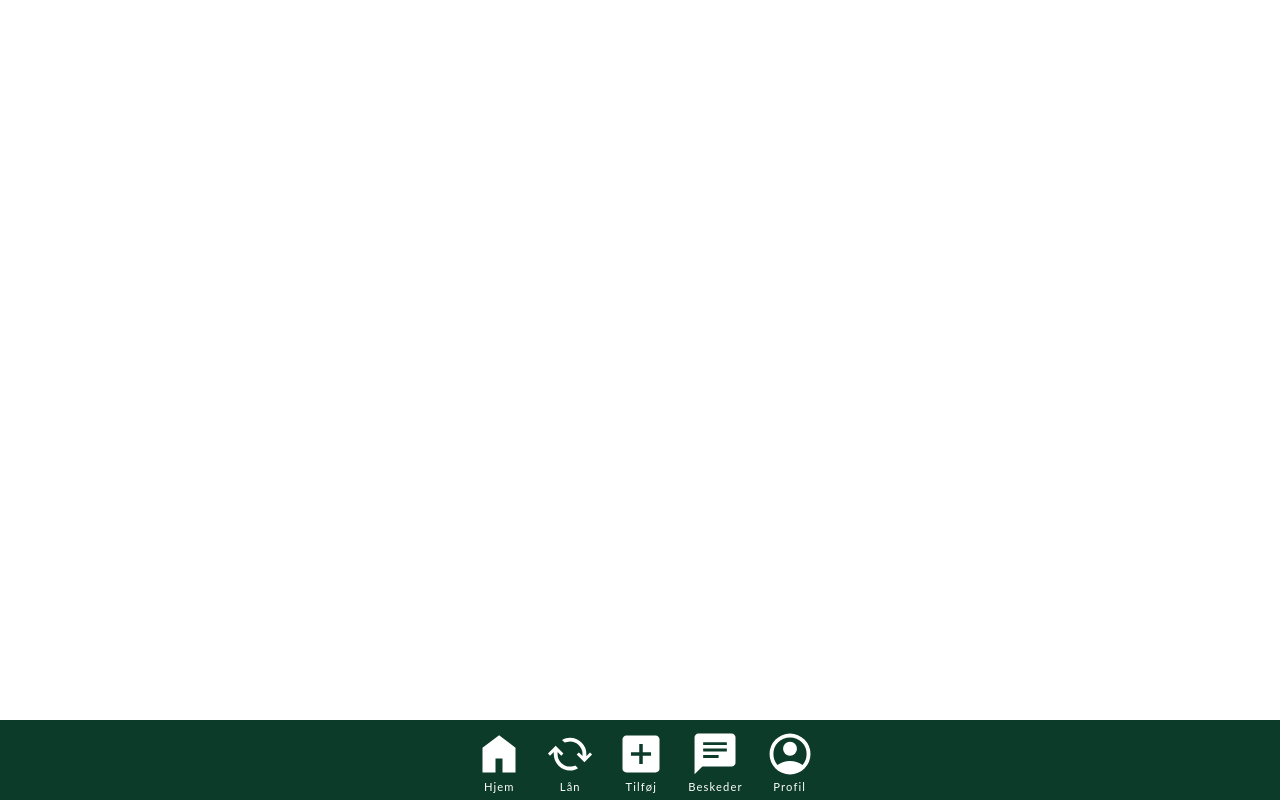
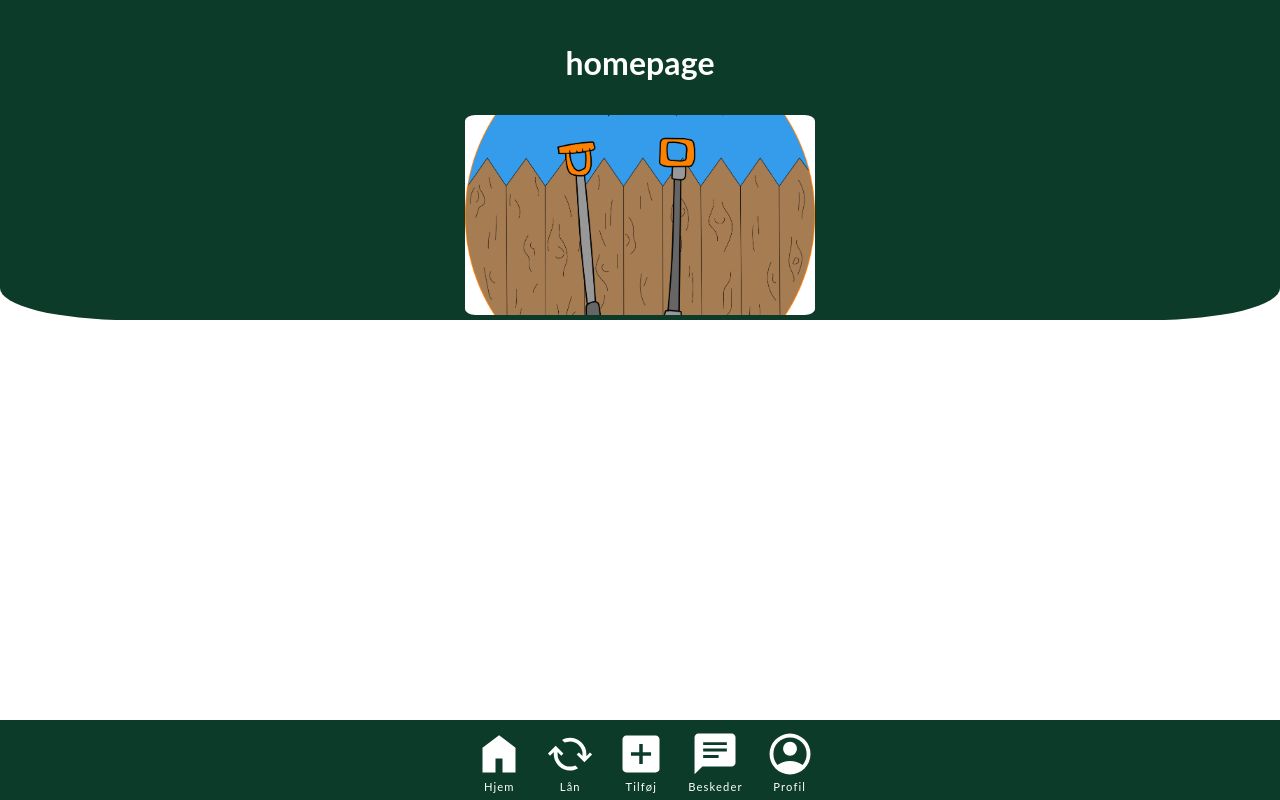
Before and after one commit to kdk97/havenem, a React (Create React App) app: page /hjem in a window 1280 px wide. Built offline with nearby package versions, Linux system fonts and the light colour scheme; no server answers; sample sign-in values are in the browser's storage.

Commit message:
searchbar

```diff
--- a/src/pages/CreatePostPage.js
+++ b/src/pages/CreatePostPage.js
@@ -1,5 +1,7 @@
 import SelectPostImage from "../components/SelectPostImage"
 import React from 'react'
+import SearchBar from "../components/SearchBar";
+
 
 export default function CreatePostPage() {
 
--- a/src/pages/FrontPage.js
+++ b/src/pages/FrontPage.js
@@ -6,6 +6,8 @@ export default function FrontPage() {
 
 
     return(
+      <section className="page">
+
         <div className="grid-container">
           <img className="logo" src={logo} alt="skovl-logo" />
           <button>
@@ -15,5 +17,6 @@ export default function FrontPage() {
             <Link to="/log-ind">Log ind</Link>
           </button>
           </div>
+          </section>
     )
 }
--- a/src/pages/HomePage.js
+++ b/src/pages/HomePage.js
@@ -1,11 +1,18 @@
 import { useEffect, useState } from "react";
+import logo from "../assets/img/skovl-logo.png"
 
 
 
 export default function HomePage({ showLoader }) {
 
+
 return(
+    <section className="page">
+    <div className="grid-container">
     <h1>homepage</h1>
+    <img className="logo" src={logo} alt="skovl-logo" />
+    </div>
+    </section>
 )
 
 }
```
